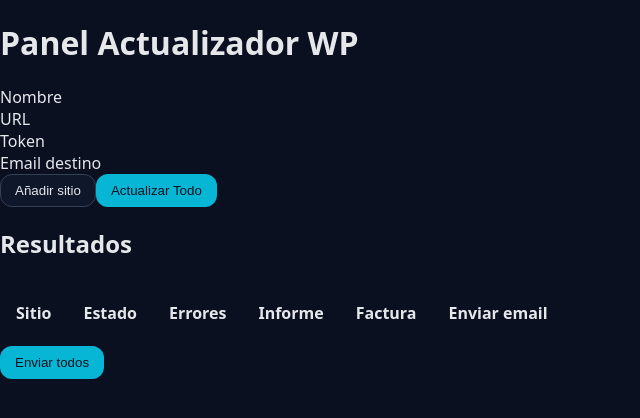
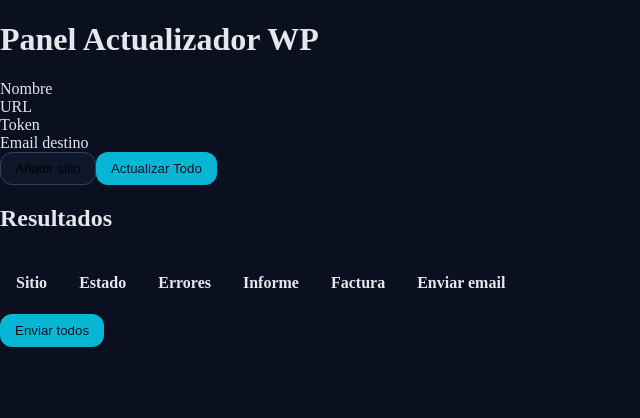
Before and after one commit to Pauovidi/actualizadorWP-v3, a Next.js app: page / in a window 1280 px wide. Shown: the top 418 px of the page, without its empty margins (0-640 px from the left). Built offline with nearby package versions, Linux system fonts and the light colour scheme.

Commit message:
Update globals.css

```diff
--- a/app/globals.css
+++ b/app/globals.css
@@ -1,19 +1,38 @@
-*{ box-sizing: border-box; }
-html,body{ margin:0; font-family: system-ui,-apple-system,Segoe UI,Roboto,Inter,Arial,sans-serif; }
-:root{ --bg:#0b1020; --fg:#e5e7eb; --muted:#94a3b8; --line:#1f2937; --card:#111827; }
-body{ background:var(--bg); color:var(--fg); }
-.container{ max-width: 1100px; margin: 32px auto; padding: 0 16px; }
+@tailwind base;
+@tailwind components;
+@tailwind utilities;
+
+/* Tokens básicos que ya usa tu UI */
+:root{
+  --bg:#0b1020;
+  --card:#111827;
+  --fg:#e5e7eb;
+  --muted:#94a3b8;
+  --line:#1f2937;
+  --accent:#06bb64;
+  --accent-2:#0fc2cb;
+}
+
+*{ box-sizing:border-box; }
+html,body{ height:100%; }
+body{
+  margin:0;
+  background:var(--bg);
+  color:var(--fg);
+  -webkit-font-smoothing:antialiased;
+  -moz-osx-font-smoothing:grayscale;
+}
+
+.container{ max-width:1100px; margin:32px auto; padding:0 16px; }
 .card{ background:var(--card); border:1px solid var(--line); border-radius:16px; padding:16px; }
-.input{ width:100%; padding:10px 12px; border-radius:10px; border:1px solid var(--line); background:#0f172a; color:var(--fg); }
-.row{ display:grid; grid-template-columns: 1fr 1.2fr 1.2fr 1.2fr auto; gap:10px; }
-.row + .row{ margin-top:10px; }
-.btn{ padding:12px 16px; border-radius:12px; border:1px solid var(--line); background:#0f172a; color:var(--fg); cursor:pointer; }
-.btn.primary{ background:#06b6d4; color:black; font-weight:700; }
-.small{ font-size:12px; color:var(--muted); }
-.table{ width:100%; border-collapse: collapse; margin-top:12px; }
+
+.btn{ cursor:pointer; border-radius:12px; padding:8px 16px; border:1px solid var(--line); }
+.btn.primary{ background:var(--accent-2); color:#001; font-weight:700; }
+.btn.ghost{ background:#0f172a; color:var(--fg); }
+
+.table{ width:100%; border-collapse:collapse; margin-top:12px; }
 .table th, .table td{ padding:10px; border-top:1px solid var(--line); }
 .badge{ display:inline-block; padding:2px 6px; border-radius:999px; border:1px solid var(--line); font-size:12px; }
 .topbar{ display:flex; align-items:center; justify-content:space-between; gap:12px; }
-.right{ display:flex; gap:8px; align-items:center; }
-.demo{ padding:2px 6px; border-radius:999px; border:1px solid var(--line); background:#1f2937; font-size:12px; }
+.right{ display:flex; gap:8px; }
 .footerRow{ display:flex; justify-content:flex-end; margin-top:12px; }
```
